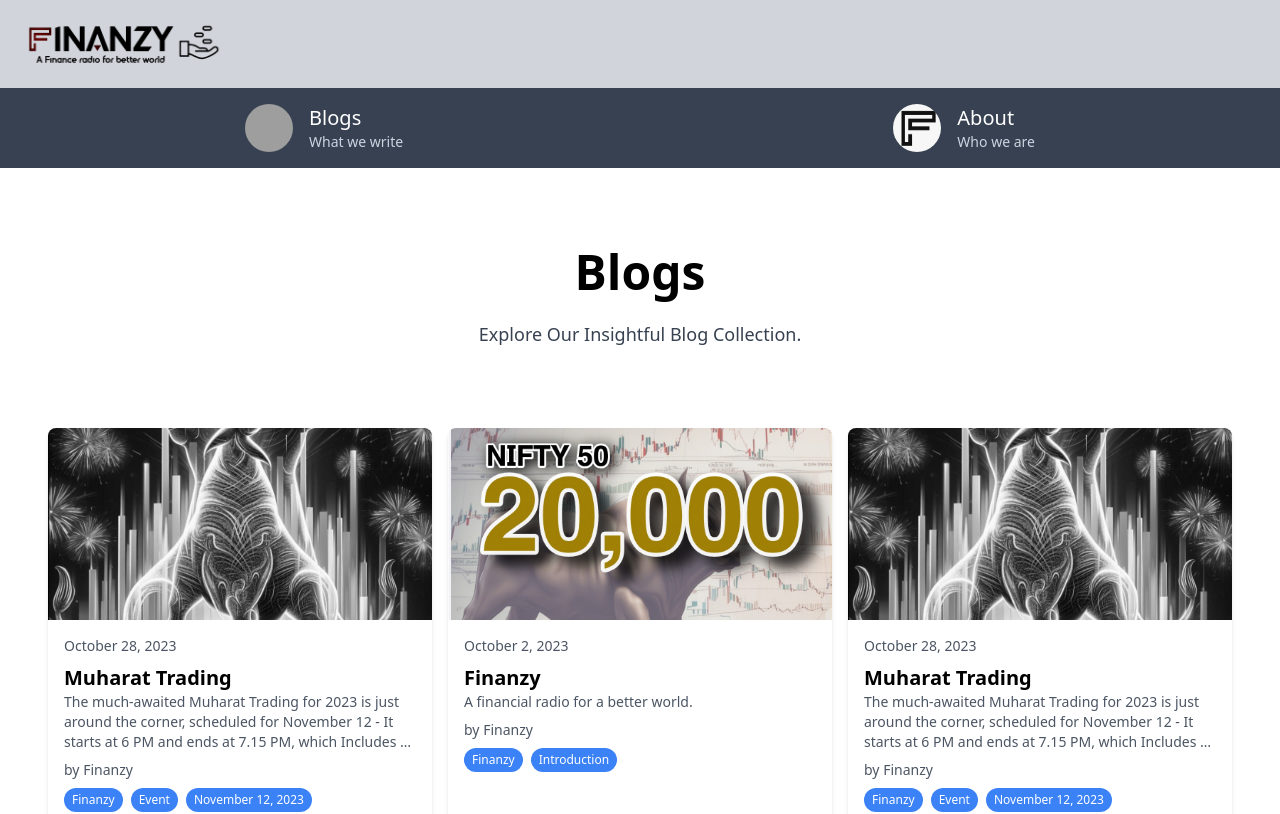
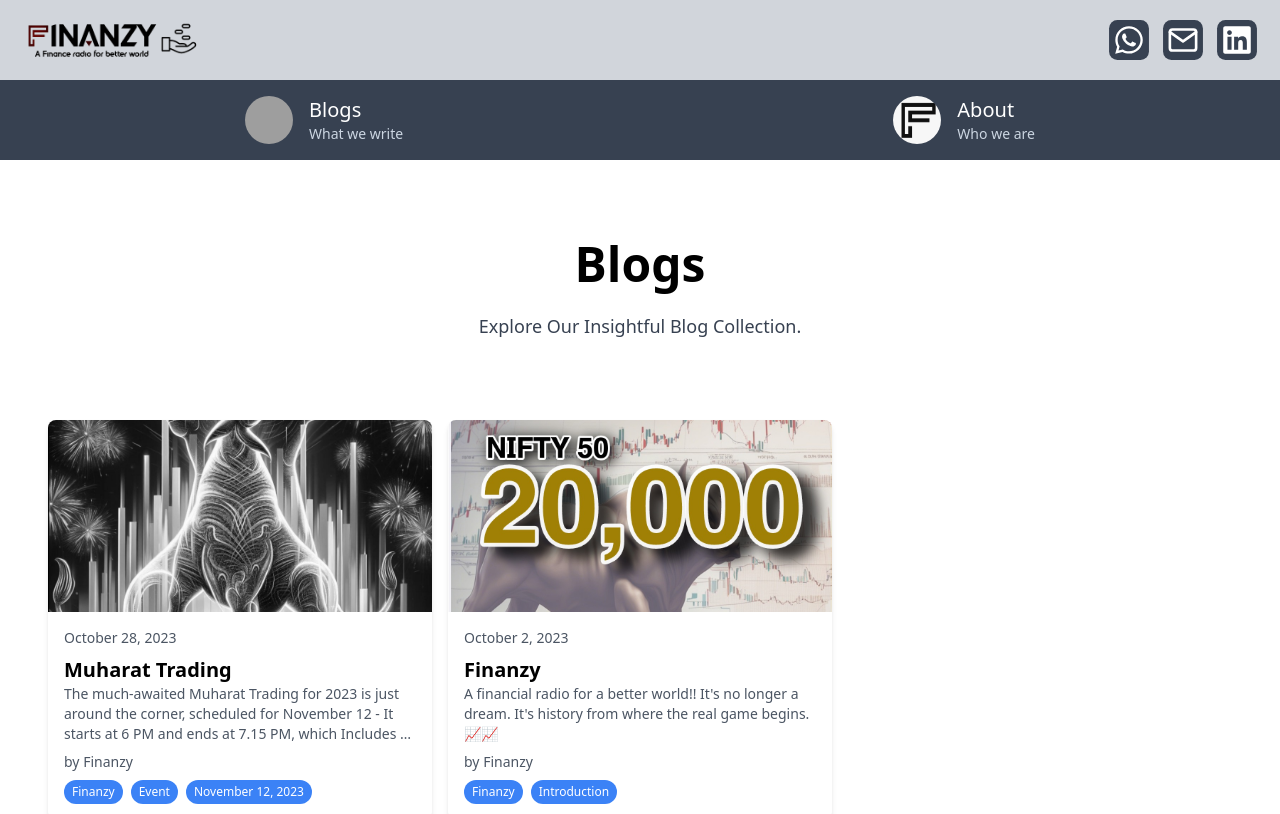
Before and after one commit to v-house/my-finance-life, a Next.js app: page / in a window 1280 px wide. Shown: the top 814 px of the page. Built offline with nearby package versions, Linux system fonts and the light colour scheme; grey boxes are pictures that could not be loaded.

Commit message:
Updated UI...

```diff
--- a/components/Footer.tsx
+++ b/components/Footer.tsx
@@ -1,4 +1,4 @@
-import { FaLinkedin } from "react-icons/fa";
+import { FaLinkedin, FaWhatsapp } from "react-icons/fa";
 import { FiMail } from "react-icons/fi";
 import Image from "next/image";
 
@@ -28,6 +28,15 @@
           </div>
           <div className="flex gap-1 lg:gap-4 items-center">
             <a
+              href="https://whatsapp.com/channel/0029VaFrrSF7dmeRbESt4R1A"
+              target="_blank"
+              rel="noopener noreferrer"
+              title="Contact Us via Whatsapp"
+              className="text-3xl scale-105 text-white transition duration-300 ease-in-out"
+            >
+              <FaWhatsapp />
+            </a>
+            <a
               href="mailto:touchwith@finanzy.in"
               target="_blank"
               rel="noopener noreferrer"
--- a/components/Navbar.tsx
+++ b/components/Navbar.tsx
@@ -1,6 +1,8 @@
 import Image from "next/image";
 import Link from "next/link";
 import { useRouter } from "next/router";
+import { FaLinkedin, FaWhatsapp } from "react-icons/fa";
+import { FiMail } from "react-icons/fi";
 
 const Navbar = () => {
   const { asPath } = useRouter();
@@ -12,15 +14,42 @@
           <div className="flex items-center justify-between">
             <Link href="/" legacyBehavior>
               <a>
-                <Image
+                <img
                   src="/full_logo.png"
                   alt="Logo"
-                  width={200}
-                  height={200}
-                  className="cursor-pointer text-2xl"
+                  className="cursor-pointer h-14 lg:h-16"
                 />
               </a>
             </Link>
+            <div className="flex gap-1 lg:gap-4 items-center">
+              <a
+                href="https://whatsapp.com/channel/0029VaFrrSF7dmeRbESt4R1A"
+                target="_blank"
+                rel="noopener noreferrer"
+                title="Contact Us via Whatsapp"
+                className="text-2xl lg:text-3xl lg:scale-105 bg-gray-700 text-white p-1 rounded-lg"
+              >
+                <FaWhatsapp />
+              </a>
+              <a
+                href="mailto:touchwith@finanzy.in"
+                target="_blank"
+                rel="noopener noreferrer"
+                title="Contact Us via Email"
+                className="text-2xl lg:text-3xl lg:scale-105 bg-gray-700 text-white p-1 rounded-lg"
+              >
+                <FiMail />
+              </a>
+              <a
+                href="https://www.linkedin.com/company/finanzy/"
+                target="_blank"
+                rel="noopener noreferrer"
+                title="LinkedIn"
+                className="text-2xl lg:text-3xl lg:scale-105 bg-gray-700 text-white p-1 rounded-lg"
+              >
+                <FaLinkedin />
+              </a>
+            </div>
           </div>
         </div>
       </nav>
--- a/data/blogPosts.tsx
+++ b/data/blogPosts.tsx
@@ -33,63 +33,8 @@
     writer: "Finanzy",
     writerDescription: "A financial radio for a better world.",
     date: "October 2, 2023",
-    subTitle: "A financial radio for a better world.",
-    description: [
-      {
-        heading: "Exciting Times Ahead! 🚀",
-        subDescriptions: [
-          "I am thrilled to announce a milestone in the finance world: the Nifty 50 has reached 20,000 points! 📈🙌",
-          "This remarkable accomplishment not only demonstrates the resilience and robustness of our economy but also showcases the combined efforts, innovation, and determination of all individuals, businesses, investors, and traders who have contributed to this incredible journey.",
-          "It is a testament to the strength of the markets, the resilient spirit of our nation, and the boundless potential that lies ahead. As we find ourselves on the brink of this occasion, let us not forget that it represents more than a number displayed on a screen; it symbolizes progress, prosperity, and infinite possibilities.",
-          "This milestone serves as a reminder that in the realm of finance, there are no limits – it merely marks the start of something. Let us remain dedicated to making investment choices, nurturing innovation, and cultivating an environment where opportunities continue to flourish.",
-        ],
-      },
-      {
-        heading: "Conclusion",
-        subDescriptions: [
-          "It's no longer a dream. It's history from where the real game begins. 📈📈",
-          "Congratulations to all those who have played a role in this journey!",
-        ],
-      },
-    ],
-    images: ["/about_image.jpeg"],
-    imagedescription: ["Finanzy - A financial radio for a better world."],
-  },
-  {
-    id: "650bd8c4972fdad1309ab167ft",
-    slug: "650bd8c4297fdad1309ab167ft",
-    title: "Muharat Trading",
-    tags: ["Finanzy", "Event", "November 12, 2023"],
-    banner: "/muharattrading.jpeg",
-    writer: "Finanzy",
-    writerDescription: "A financial radio for a better world.",
-    date: "October 28, 2023",
     subTitle:
-      "The much-awaited Muharat Trading for 2023 is just around the corner, scheduled for November 12 - It starts at 6 PM and ends at 7.15 PM, which Includes a 15-minute pre-market session.",
-    description: [
-      {
-        heading: "About Event",
-        subDescriptions: [
-          "Muharat Trading, a symbolic ritual in the Indian financial market, is a special trading session on the day of Diwali, the festival of lights. Traders and investors participate in this session with enthusiasm, hoping to initiate trades that will bring prosperity and wealth in the upcoming year.",
-          "During the last two Mahurat Trading sessions, the stock markets have closed in the green on the Muhurat trading day. Both the Sensex and the Nifty gained 0.88 percent each on Muhurat trading in 2022, while in 2021, the two benchmarks moved up by 0.49 percent each.",
-          "As we approach the 2023 Muharat Trading on November 12, investors to maintain a balanced approach and focus on long-term investment strategies.",
-          "Stay tuned for our post-trading analysis, where we will delve into the highlights and key takeaways from the 2023 Muharat Trading session.",
-        ],
-      },
-    ],
-    images: ["/muharattrading.jpeg"],
-    imagedescription: ["Muharat Trading | Finanzy"],
-  },
-  {
-    id: "650bd8c4972fdad1309ab167f",
-    slug: "650bd8c4927fdad1309ab167f",
-    title: "Finanzy",
-    tags: ["Finanzy", "Introduction"],
-    banner: "/about_image.jpeg",
-    writer: "Finanzy",
-    writerDescription: "A financial radio for a better world.",
-    date: "October 2, 2023",
-    subTitle: "A financial radio for a better world.",
+      "A financial radio for a better world!! It's no longer a dream. It's history from where the real game begins. 📈📈",
     description: [
       {
         heading: "Exciting Times Ahead! 🚀",
--- a/pages/index.tsx
+++ b/pages/index.tsx
@@ -13,11 +13,11 @@
             Explore Our Insightful Blog Collection.
           </p>
         </div>
-        <div className="grid grid-cols-1 md:grid-cols-2 lg:grid-cols-3 gap-2 lg:gap-4">
+        <div className="grid grid-cols-1 lg:grid-cols-3 gap-2 lg:gap-4">
           {blogPosts.map((post) => (
             <div
               key={post.id}
-              className="bg-white rounded-lg overflow-hidden shadow-md hover:shadow-lg transition-transform transform hover:scale-105 relative"
+              className="bg-white hover:bg-gray-200 rounded-lg overflow-hidden shadow-md relative"
             >
               <Link href={`/blogs/${post.slug}`} legacyBehavior>
                 <a>
```
